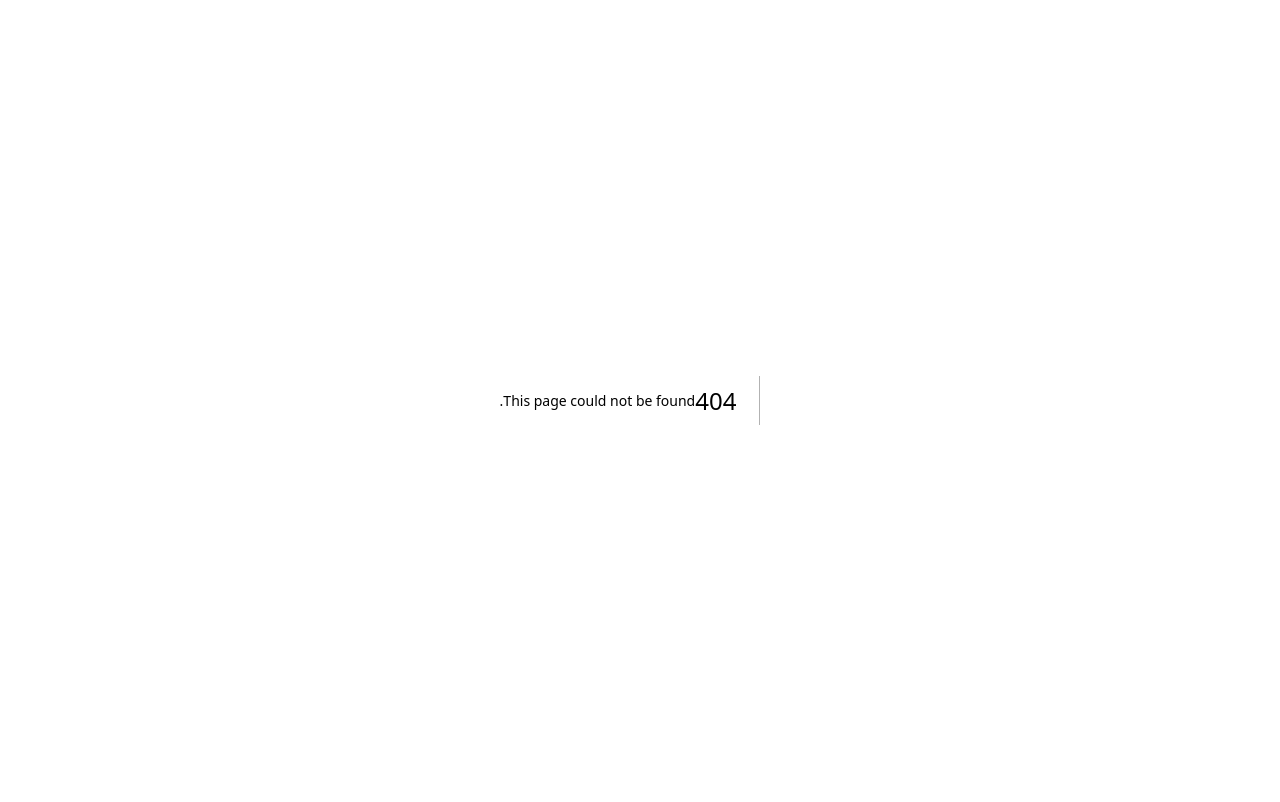
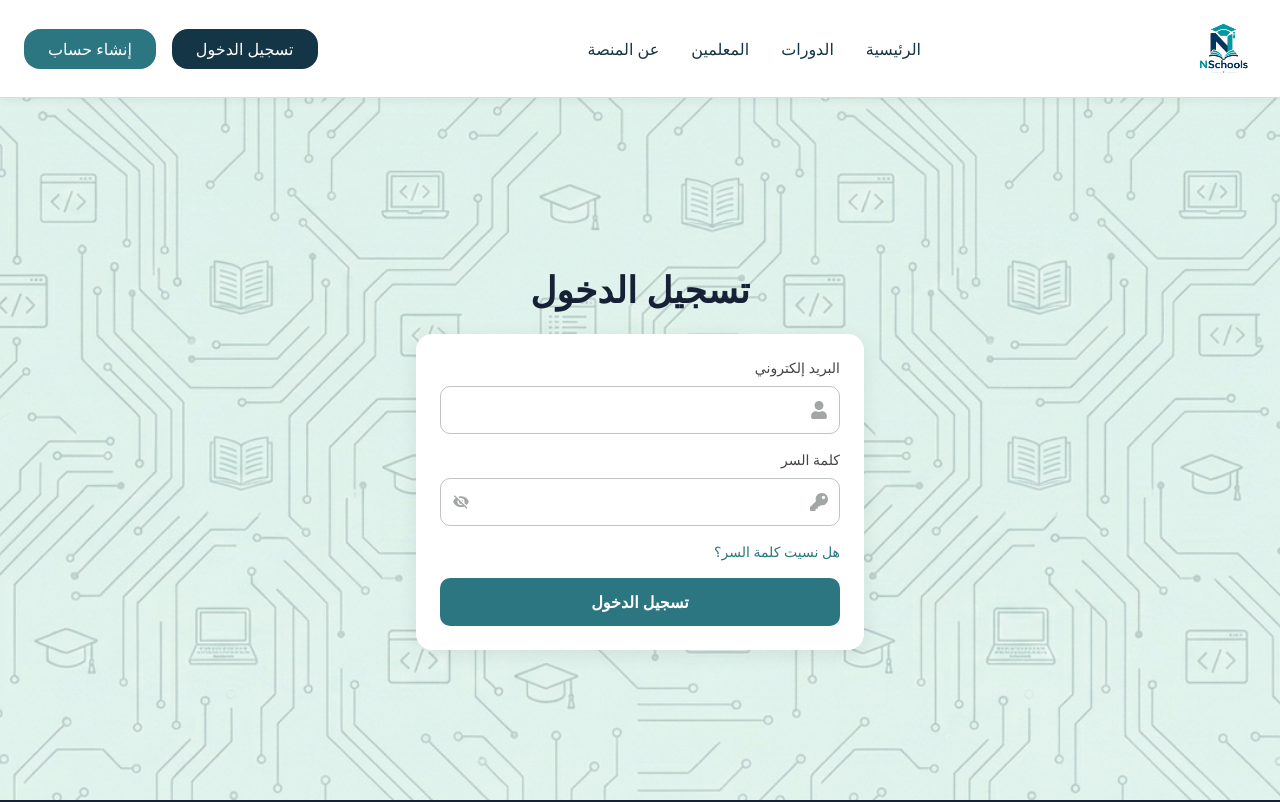
Before and after one commit to MuhammedMostafaSalem/NSchools, a Next.js app in the folder frontend/: page /login in a window 1280 px wide. Before the commit this address had no page. Shown: the top 802 px of the page. Built offline with nearby package versions, Linux system fonts and the light colour scheme.

Commit message:
Create Login page

```diff
--- /dev/null
+++ b/frontend/app/(marketing)/login/page.js
@@ -0,0 +1,17 @@
+import LoginForm from "@/components/Auth/LoginForm";
+
+export default function Login() {
+    return (
+        <main className="min-h-screen auth-bg-image bg-background-alt flex items-center justify-center px-4">
+            <div className="w-full max-w-md mt-[120px]">
+                <h1 className="text-center text-4xl font-bold text-secondary-dark mb-6">
+                    تسجيل الدخول
+                </h1>
+                <div className="bg-white rounded-lg shadow-card p-6">
+
+                    <LoginForm />
+                </div>
+            </div>
+        </main>
+    )
+}
```
